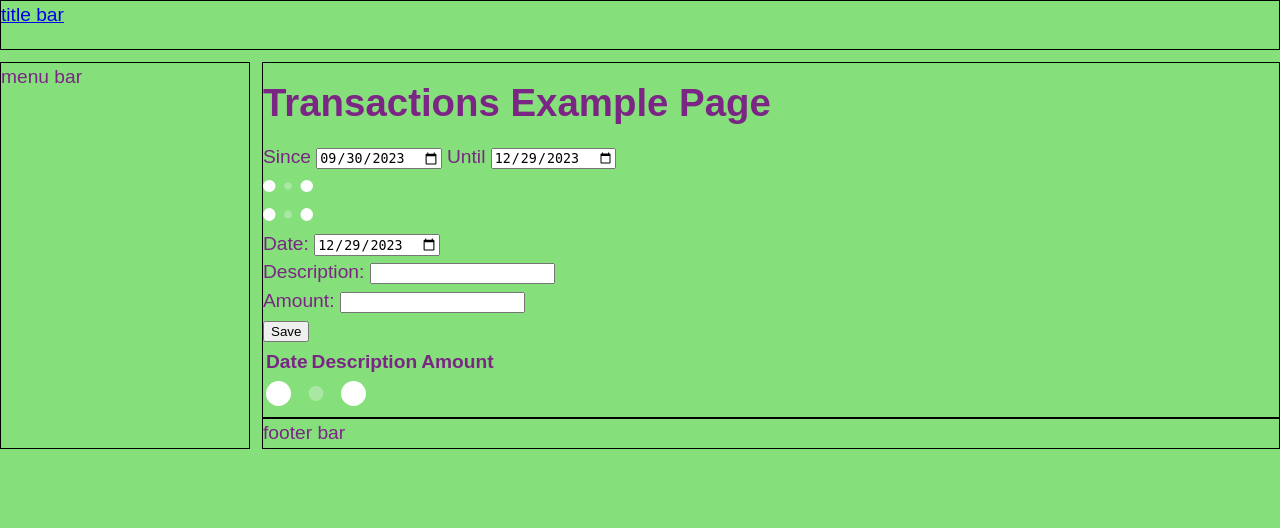
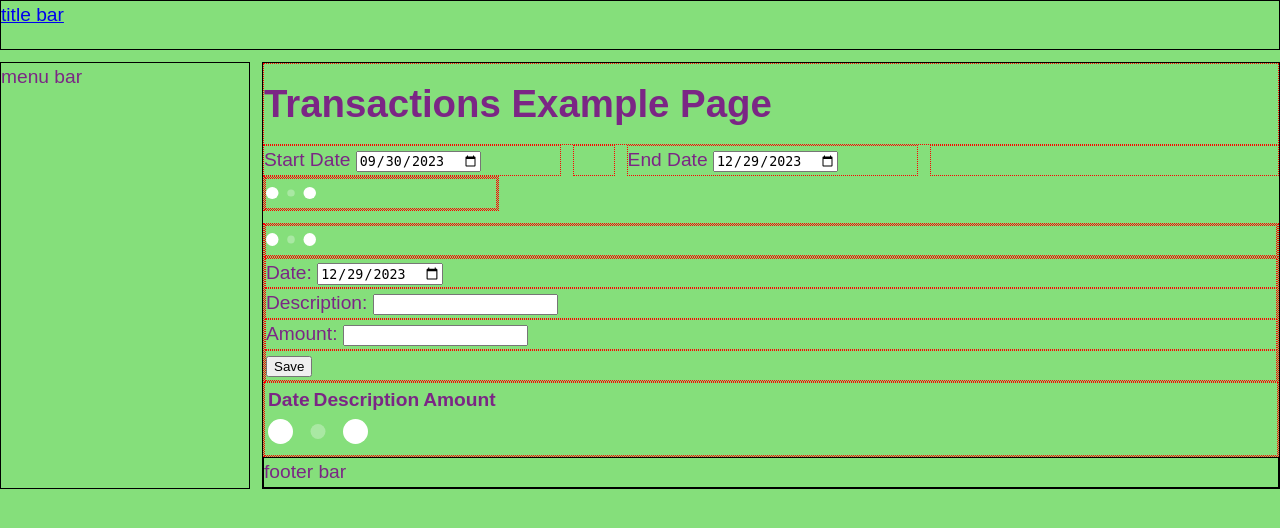
Before and after one commit to Preocts/htmx-fastapi, a FastAPI app: page /transactions in a window 1280 px wide. Shown: the top 528 px of the page. Run offline with FastAPI, Linux system fonts and the light colour scheme; data that the repository does not hold is empty.

Commit message:
How to easily define segments in a segmented grid

```diff
--- a/static/css/grid.css
+++ b/static/css/grid.css
@@ -11,6 +11,10 @@
   display: grid;
   grid-template-columns: repeat(12, auto);
   gap: 12px;
+}
+
+.grid-lg div {
+  border: 1px dotted red;
 }
 
 .solid-border {
--- a/template/transaction/index.html
+++ b/template/transaction/index.html
@@ -1,13 +1,31 @@
+{% import 'transaction/partial/daterange.html' as daterange %}
+
 {% extends "_shared_base.html" %}
 {% block title %}Transactions{% endblock %}
 {% block content %}
+<div class="grid-lg">
   <div class="span12">
     <h1>Transactions Example Page</h1>
+  </div>
+</div>
 
-  {% include 'transaction/partial/daterange.html' with context %}
+<div id="date_range" class="grid-lg">
+  <div class="span2">
+    {{ daterange.date_select('Start Date', 'date_since', date_since) }}
+  </div>
+  <div></div>
+  <div class="span2">
+    {{ daterange.date_select('End Date', 'date_until', date_until) }}
+  </div>
+  <div class="span7"></div>
+</div>
 
+<div class="grid-lg">
+  <div class="span3">
     {% include 'transaction/partial/amounttotal.html' with context %}
+  </div>
 
+  <div class="span12">
     {% include 'transaction/partial/rowtotal.html' with context %}
 
     <div id="addrow" hx-swap="innerHTML">
@@ -28,3 +46,4 @@
     <span hx-get="transaction/rowtotal" hx-trigger="load" hx-target="#transaction_count" hx-include="#date_range"></span>
     {% endblock %}
   </div>
+</div>
--- a/template/transaction/partial/daterange.html
+++ b/template/transaction/partial/daterange.html
@@ -1,22 +1,13 @@
-<div id="date_range">
-  <label for="date_since">Since</label>
+{% macro date_select(label, name, value) -%}
+  <label for="{{ name }}">{{ label }}</label>
   <input
     type="date"
-    name="date_since"
-    value="{{ date_since }}"
+    id="{{ name }}"
+    name="{{ name }}"
+    value="{{ value }}"
     hx-get="/transaction/table"
     hx-target="#transaction_table"
     hx-trigger="change"
-    hx-include="closest div"
+    hx-include="#date_range"
   />
-  <label for="date_until">Until</label>
-  <input
-    type="date"
-    name="date_until"
-    value="{{ date_until }}"
-    hx-get="/transaction/table"
-    hx-target="#transaction_table"
-    hx-trigger="change"
-    hx-include="closest div"
-  />
-</div>
+{%- endmacro %}
```
Lines whose indentation alone changed are shown as unchanged.
